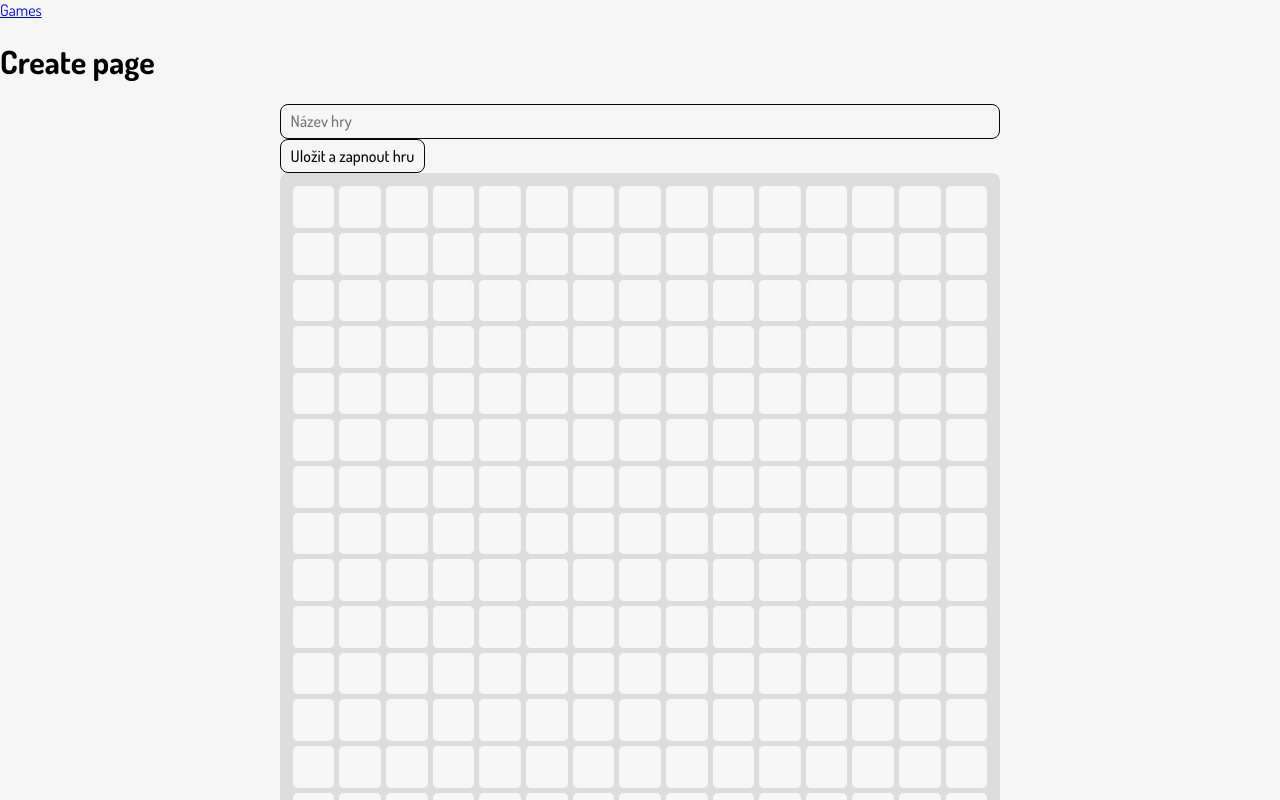
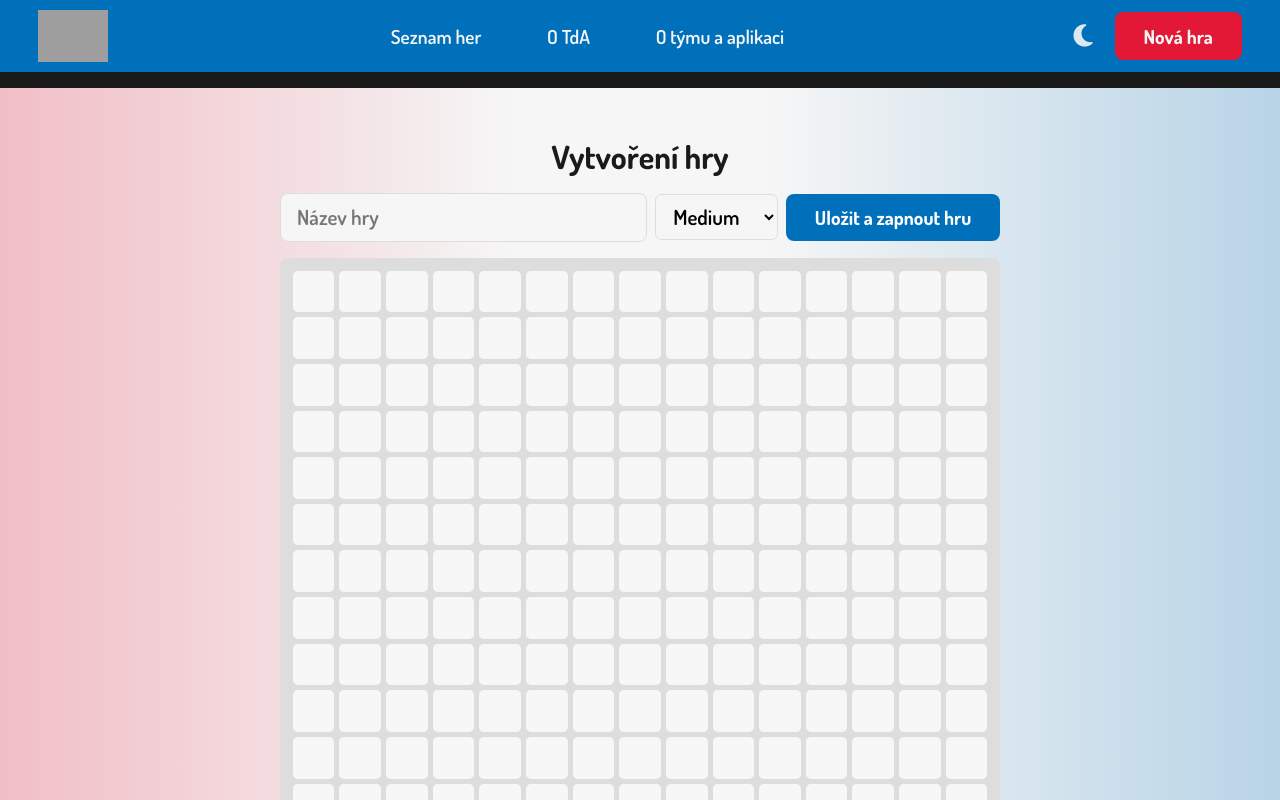
Before and after one commit to l-merta/TdA25-Buraci, a React (Vite) app in the folder client/: page /create in a window 1280 px wide. Shown: the top 800 px of the page. Built offline with nearby package versions, Linux system fonts and the light colour scheme; grey boxes are pictures that could not be loaded.

Commit message:
Create page styling

```diff
--- a/client/src/components/GameBoard.tsx
+++ b/client/src/components/GameBoard.tsx
@@ -49,6 +49,7 @@ const GameBoard: React.FC<GameBoardProps> = ({ size, ai, playerCurr, socket, isH
         nextPlaying: 0,
         gameState: "unknown"
     });
+    //const [difficulty, setDifficulty] = useState('medium');
     //@ts-ignore
     const [online, setOnline] = useState(false);
     const [firstMoveAfterLoad, setFirstMoveAfterLoad] = useState(false);
@@ -220,11 +221,15 @@ const GameBoard: React.FC<GameBoardProps> = ({ size, ai, playerCurr, socket, isH
             return { ...prevGameData, name: event.target.value};
         }); // Update game name state on input change
     };
+    const handleDifficultyChange = (event: React.ChangeEvent<HTMLSelectElement>) => {
+        setGameData({ ...gameData, difficulty: event.target.value });
+    };
     function onSaveClick() {
         createGame(gameData);
     }
+
     const createGame = async (gameData: GameDataProps) => {
-        if (gameData.name.length > 0) {
+        if (gameData.name.length > 0 && !gameData.board.every((row: any) => row.every((cell: any) => cell == ''))) {
             if (uuid) {
                 // Update already existing game
                 try {
@@ -331,9 +336,18 @@ const GameBoard: React.FC<GameBoardProps> = ({ size, ai, playerCurr, socket, isH
             {!editMode ?
                 (gameData.name && !onlyBoard && <h1>{gameData.name}</h1>)
             :
-                <input type="text" placeholder="Název hry" defaultValue={gameData.name} onChange={handleNameChange} />
+                <div className="edit">
+                    <input type="text" placeholder="Název hry" defaultValue={gameData.name} onChange={handleNameChange} />
+                    <select value={gameData.difficulty} onChange={handleDifficultyChange}>
+                        <option value="beginner">Beginner</option>
+                        <option value="easy">Easy</option>
+                        <option value="medium">Medium</option>
+                        <option value="hard">Hard</option>
+                        <option value="extreme">Extreme</option>
+                    </select>
+                    {editMode && <button onClick={onSaveClick} className="button button-blue">Uložit a zapnout hru</button>}
+                </div>
             }
-            {editMode && <button onClick={onSaveClick} className="button-main">Uložit a zapnout hru</button>}
             <div className="wrapper">
               {playerNames ?
                 <div className="players">
--- a/client/src/pages/Create.tsx
+++ b/client/src/pages/Create.tsx
@@ -1,15 +1,24 @@
-import { Link } from "react-router-dom";
+import { useParams } from "react-router-dom";
 
 import GameBoard from "./../components/GameBoard";
+import Header from "./../components/Header";
+import Footer from "./../components/Footer";
 
 const Create = () => {
   document.title = "Vytvořit - TdA";
 
+  const { uuid } = useParams<{ uuid: string }>();
+  console.log(uuid);
+
   return (
     <>
-      <Link to="/games">Games</Link>
-      <h1>Create page</h1>
-      <GameBoard size={15} editMode={true} ai={[0, 0]} playerCurr={[0, 0]} />
+      <Header />
+      <div className="bg-grad"></div>
+      <div className="main-game">
+        <h1>{uuid ? "Upravení hry" : "Vytvoření hry"}</h1>
+        <GameBoard size={15} editMode={true} ai={[0, 0]} playerCurr={[0, 0]} />
+      </div>
+      <Footer />
     </>
   )
 }
--- a/client/src/pages/Game.tsx
+++ b/client/src/pages/Game.tsx
@@ -1,7 +1,8 @@
 import { useLocation } from "react-router-dom";
 
+import GameBoard from "./../components/GameBoard";
 import Header from "./../components/Header";
-import GameBoard from "./../components/GameBoard";
+import Footer from "./../components/Footer";
 
 interface GameSettProps {
   gameMode: string;
@@ -30,6 +31,7 @@ const Game = () => {
         {/* <Link to="/games">Games</Link> */}
         <GameBoard size={15} replayButton={true} playerNames={gameSett.playerNames} ai={gameSett.ai} playerCurr={[0, 0]} />
       </div>
+      <Footer />
     </>
   )
 }
--- a/client/src/pages/OnlineRoom.tsx
+++ b/client/src/pages/OnlineRoom.tsx
@@ -169,6 +169,7 @@ function OnlineRoom() {
           isHost={player?.playerHost}
         />
       </div>
+      <Footer />
       </>
     )
   }
--- a/client/src/styles/game.css
+++ b/client/src/styles/game.css
@@ -2,6 +2,14 @@
   position: relative;
   top: var(--header-h);
   padding-top: 3rem;
+  padding-bottom: 4.5rem;
+}
+.main-game h1 {
+  color: var(--font-color);
+  width: 100%;
+  margin: 0;
+  margin-bottom: 1rem;
+  text-align: center;
 }
 
 .game-board-container {
@@ -9,10 +17,41 @@
   max-width: 100%;
   margin: 0 auto;
 }
-.game-board-container h1 {
-  color: var(--font-color);
-  width: 100%;
-  text-align: center;
+.game-board-container .edit {
+  display: flex;
+  align-items: center;
+  gap: 0.5rem;
+  margin-bottom: 1rem;
+}
+.game-board-container .edit button {
+  white-space: nowrap;
+}
+.game-board-container .edit input {
+  background-color: var(--bg-color);
+  font: 600 1.3rem var(--f1);
+  height: 100%;
+  border: 1px solid var(--bg-color3);
+  padding: 0.65rem 1rem;
+}
+.game-board-container .edit input:focus {
+  outline: none;
+}
+.game-board-container .edit select {
+  background-color: var(--bg-color);
+  font: 600 1.3rem var(--f1);
+  border: 1px solid var(--bg-color3);
+  border-radius: 0.4rem;
+  padding: 0.5rem 0.8rem;
+  box-shadow: none !important;
+}
+.game-board-container .edit select:focus {
+  outline: none;
+}
+.game-board-container .edit select option {
+  box-shadow: none !important;
+}
+.game-board-container .edit select option:focus {
+  background-color: red !important;
 }
 .game-board-container .wrapper {
   background-color: var(--bg-color3);
--- a/client/src/styles/game.scss
+++ b/client/src/styles/game.scss
@@ -1,17 +1,63 @@
 .main-game {
     position: relative;
     top: var(--header-h);
+    //margin-bottom: 2.0rem;
     padding-top: 3rem;
+    padding-bottom: 4.5rem;
+
+    h1 {
+        color: var(--font-color);
+        width: 100%;
+        margin: 0;
+        margin-bottom: 1.0rem;
+        text-align: center;
+    }
 }
 .game-board-container {
     width: 45rem;
     max-width: 100%;
     margin: 0 auto;
 
-    h1 {
-        color: var(--font-color);
-        width: 100%;
-        text-align: center;
+    .edit {
+        display: flex;
+        align-items: center;
+        gap: 0.5rem;
+        margin-bottom: 1.0rem;
+
+        button {
+            white-space: nowrap;
+        }
+        input {
+            background-color: var(--bg-color);
+            font: 600 1.3rem var(--f1);
+            //width: 30rem;
+            height: 100%;
+            border: 1px solid var(--bg-color3);
+            padding: 0.65rem 1.0rem;
+
+            &:focus {
+                outline: none;
+            }
+        }
+        select {
+            background-color: var(--bg-color);
+            font: 600 1.3rem var(--f1);
+            border: 1px solid var(--bg-color3);
+            border-radius: 0.4rem;
+            padding: 0.5rem 0.8rem;
+            box-shadow: none !important;
+
+            &:focus {
+                outline: none;
+            }
+            option {
+                box-shadow: none !important;
+
+                &:focus {
+                    background-color: red !important;
+                }
+            }
+        }
     }
     .wrapper {
         background-color: var(--bg-color3);
```
Also changed, not shown: 1 other file (tests, documents, lock files or other folders).
